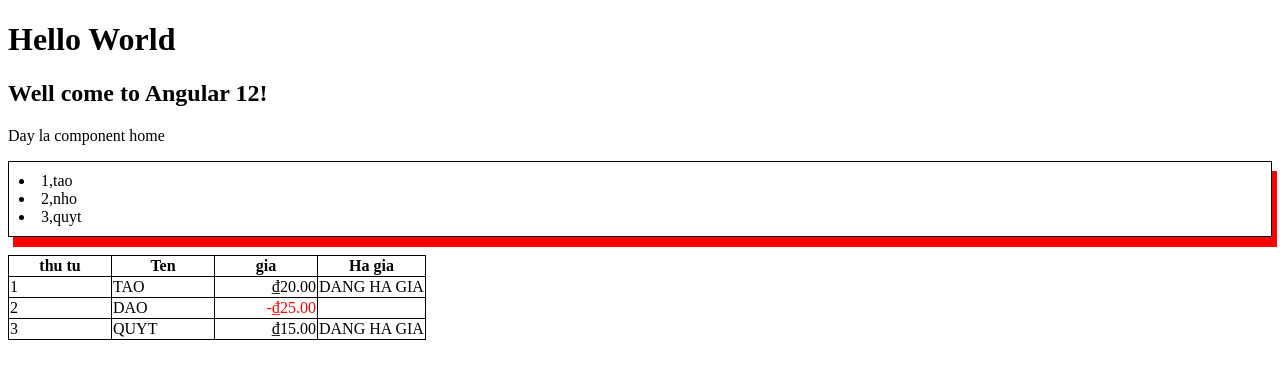
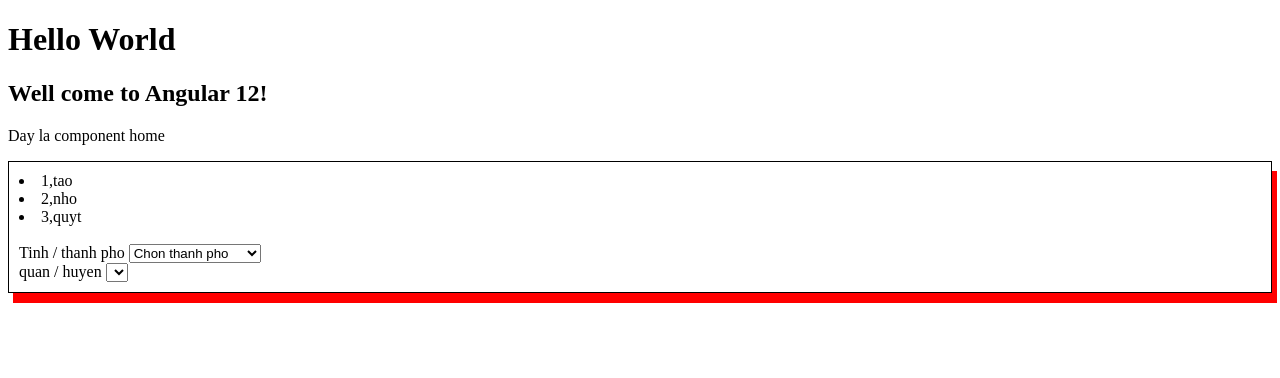
Before and after one commit to duclinhhuynh/Angular, an Angular app: page / in a window 1280 px wide. Shown: the top 378 px of the page. Built offline with nearby package versions, Linux system fonts and the light colour scheme.

Commit message:
cascade-cities-district

```diff
--- a/package.json
+++ b/package.json
@@ -34,6 +34,7 @@
     "karma-coverage": "~2.2.0",
     "karma-jasmine": "~5.1.0",
     "karma-jasmine-html-reporter": "~2.1.0",
+    "prettier": "^3.0.0-alpha.6",
     "typescript": "~5.1.3"
   }
 }
--- a/src/app/home/home.component.html
+++ b/src/app/home/home.component.html
@@ -3,9 +3,9 @@
    <div *ngFor="let trai of traiCay, let i = index">
     <li>{{i + 1}},{{trai}}</li>
    </div>
-</div>
+
 <br>
-<table class="table1">
+<!-- <table class="table1">
     <tr>
       <th>thu tu</th>
       <th>Ten </th>
@@ -20,4 +20,18 @@
       </td>
       <td ><span class="right" *ngIf="trai.sale">{{ trai.sale | onSale | uppercase }}</span></td>
     </tr>
-  </table>
+  </table> -->
+   Tinh / thanh pho
+   <select id = 'city' (change)="changeCity($event)">
+      <option *ngFor="let data of cities" value="{{data.city}}">
+          {{data.city}}
+      </option>
+   </select>
+   <br>
+   quan / huyen
+  <select id = 'district'>
+    <option *ngFor="let district of districts" value="{{district}}">
+        {{district}}
+    </option>
+  </select>
+</div>
--- a/src/app/home/home.component.ts
+++ b/src/app/home/home.component.ts
@@ -10,12 +10,56 @@ export class HomeComponent implements OnInit{
   public 'age': number ;
   public traiCay = ["tao", "nho", "quyt"];
   public traiCay2 = [{ten: 'tao', price: 20, sale: true}, {ten: 'dao', price: -25, sale :false}, {ten: 'quyt', price: 15, sale: true}];
+  public districts : string[] = [];
+  public cities = [
+    {city: 'Chon thanh pho'
+    ,district:[]},
+    {city: 'an giang'
+  , district: ["Thành phố Vũng Tàu"
+              ,"Thị xã Bà Rịa"
+              ,"Thị xã Phú Mỹ"
+              ,"Huyện Châu Đức"
+              ,"Huyện Côn Đảo"
+              ,"Huyện Đất Đỏ"
+              ,"Huyện Long Điền"
+              ,"Huyện Tân Thành"
+              ,"Huyện Xuyên Mộc"]
+            },
+            {
+              city: 'Bà Rịa - Vũng Tàu',
+              district: [
+              "Thành phố Vũng Tàu",
+              "Thị xã Bà Rịa",
+              "Thị xã Phú Mỹ",
+              "Huyện Châu Đức",
+              "Huyện Côn Đảo",
+              "Huyện Đất Đỏ",
+              "Huyện Long Điền",
+              "Huyện Tân Thành",
+              "Huyện Xuyên Mộc"]
+            }]
   constructor(){}
 
   ngOnInit(): void {
-    console.log('traicay = ', this.traiCay);
+    // console.log('traicay = ', this.traiCay);
+    console.log(this.cities);
+
   }
-  public resetName(): void{
-    this.name = '';
+  public changeCity(event : any) : void{
+    const city = event.target.value;
+    if(!city) {
+      return ;
+    }
+
+    // way1
+    // console.log('event :', event.target.value);
+    // const search = this.cities.filter(data => data.city === city);
+    // console.log('search', search);
+    // if(search && search.length > 0) {
+    //   this.districts = search[0].district;
+    // }
+    // way 2
+    this.districts = this.cities.find(data => data.city === city)?.district || [];
   }
+
 }
```
Also changed, not shown: 1 other file (tests, documents, lock files or other folders).
